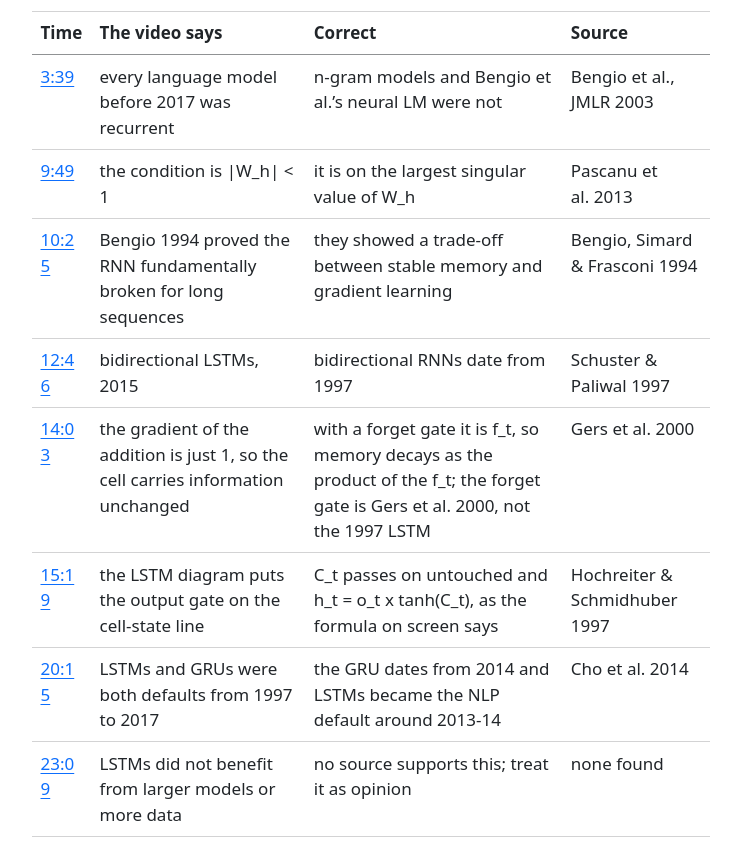
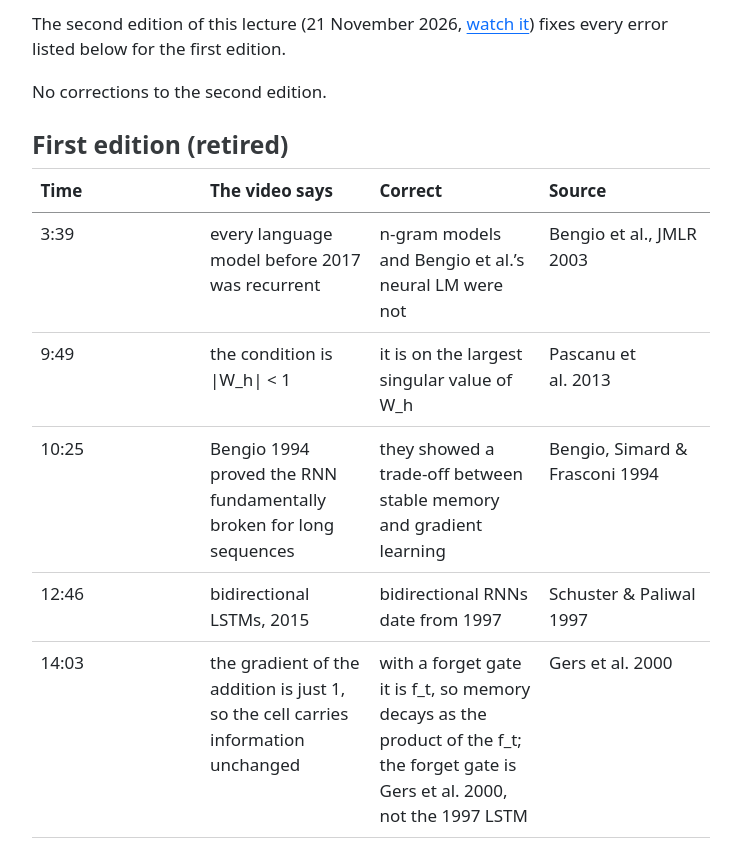
Before and after one commit to bluevision-ai/books, a plain HTML site: page LLM/errata.html in a window 1280 px wide. Shown: the part 2840-3681 px from the top of the page, without its empty margins (269-1010 px from the left). Drawn offline with Linux system fonts and the light colour scheme.

Commit message:
Publish Large Language Models: How They Grew, One Problem at a Time (14 section(s) written)

```diff
--- a/LLM/errata.html
+++ b/LLM/errata.html
@@ -519,7 +519,17 @@ ul.task-list li input[type="checkbox"] {
 </section>
 <section id="session-03-sequences-and-memory-2.1" class="level2 unnumbered">
 <h2 class="unnumbered anchored" data-anchor-id="session-03-sequences-and-memory-2.1">Session 03: Sequences and Memory (§2.1)</h2>
+<p>The second edition of this lecture (21 November 2026, <a href="https://youtu.be/J0tOx4aunRE">watch it</a>) fixes every error listed below for the first edition.</p>
+<p>No corrections to the second edition.</p>
+<section id="first-edition-retired-2" class="level3 unnumbered">
+<h3 class="unnumbered anchored" data-anchor-id="first-edition-retired-2">First edition (retired)</h3>
 <table class="caption-top table">
+<colgroup>
+<col style="width: 25%">
+<col style="width: 25%">
+<col style="width: 25%">
+<col style="width: 25%">
+</colgroup>
 <thead>
 <tr class="header">
 <th>Time</th>
@@ -530,62 +540,63 @@ ul.task-list li input[type="checkbox"] {
 </thead>
 <tbody>
 <tr class="odd">
-<td><a href="https://youtu.be/lUu9Vgom4yo?t=219">3:39</a></td>
+<td>3:39</td>
 <td>every language model before 2017 was recurrent</td>
 <td>n-gram models and Bengio et al.’s neural LM were not</td>
 <td>Bengio et al., JMLR 2003</td>
 </tr>
 <tr class="even">
-<td><a href="https://youtu.be/lUu9Vgom4yo?t=589">9:49</a></td>
+<td>9:49</td>
 <td>the condition is |W_h| &lt; 1</td>
 <td>it is on the largest singular value of W_h</td>
 <td>Pascanu et al.&nbsp;2013</td>
 </tr>
 <tr class="odd">
-<td><a href="https://youtu.be/lUu9Vgom4yo?t=625">10:25</a></td>
+<td>10:25</td>
 <td>Bengio 1994 proved the RNN fundamentally broken for long sequences</td>
 <td>they showed a trade-off between stable memory and gradient learning</td>
 <td>Bengio, Simard &amp; Frasconi 1994</td>
 </tr>
 <tr class="even">
-<td><a href="https://youtu.be/lUu9Vgom4yo?t=766">12:46</a></td>
+<td>12:46</td>
 <td>bidirectional LSTMs, 2015</td>
 <td>bidirectional RNNs date from 1997</td>
 <td>Schuster &amp; Paliwal 1997</td>
 </tr>
 <tr class="odd">
-<td><a href="https://youtu.be/lUu9Vgom4yo?t=843">14:03</a></td>
+<td>14:03</td>
 <td>the gradient of the addition is just 1, so the cell carries information unchanged</td>
 <td>with a forget gate it is f_t, so memory decays as the product of the f_t; the forget gate is Gers et al.&nbsp;2000, not the 1997 LSTM</td>
 <td>Gers et al.&nbsp;2000</td>
 </tr>
 <tr class="even">
-<td><a href="https://youtu.be/lUu9Vgom4yo?t=919">15:19</a></td>
+<td>15:19</td>
 <td>the LSTM diagram puts the output gate on the cell-state line</td>
 <td>C_t passes on untouched and h_t = o_t x tanh(C_t), as the formula on screen says</td>
 <td>Hochreiter &amp; Schmidhuber 1997</td>
 </tr>
 <tr class="odd">
-<td><a href="https://youtu.be/lUu9Vgom4yo?t=1215">20:15</a></td>
+<td>20:15</td>
 <td>LSTMs and GRUs were both defaults from 1997 to 2017</td>
 <td>the GRU dates from 2014 and LSTMs became the NLP default around 2013-14</td>
 <td>Cho et al.&nbsp;2014</td>
 </tr>
 <tr class="even">
-<td><a href="https://youtu.be/lUu9Vgom4yo?t=1389">23:09</a></td>
+<td>23:09</td>
 <td>LSTMs did not benefit from larger models or more data</td>
 <td>no source supports this; treat it as opinion</td>
 <td>none found</td>
 </tr>
 </tbody>
 </table>
+</section>
 </section>
 <section id="session-04-the-attention-breakthrough-2.2" class="level2 unnumbered">
 <h2 class="unnumbered anchored" data-anchor-id="session-04-the-attention-breakthrough-2.2">Session 04: The Attention Breakthrough (§2.2)</h2>
 <p>The second edition of this lecture (14 November 2026, <a href="https://youtu.be/EsVmIvvJgVg">watch it</a>) fixes every error listed below for the first edition.</p>
 <p>No corrections to the second edition.</p>
-<section id="first-edition-retired-2" class="level3 unnumbered">
-<h3 class="unnumbered anchored" data-anchor-id="first-edition-retired-2">First edition (retired)</h3>
+<section id="first-edition-retired-3" class="level3 unnumbered">
+<h3 class="unnumbered anchored" data-anchor-id="first-edition-retired-3">First edition (retired)</h3>
 <table class="caption-top table">
 <colgroup>
 <col style="width: 25%">
--- a/LLM/sitemap.xml
+++ b/LLM/sitemap.xml
@@ -34,6 +34,6 @@
   </url>
   <url>
     <loc>https://books.bluevision-ai.org/LLM/errata.html</loc>
-    <lastmod>2026-11-19T18:26:40.503Z</lastmod>
+    <lastmod>2026-11-21T17:26:07.420Z</lastmod>
   </url>
 </urlset>
```
Also changed, not shown: LLM/search.json.
